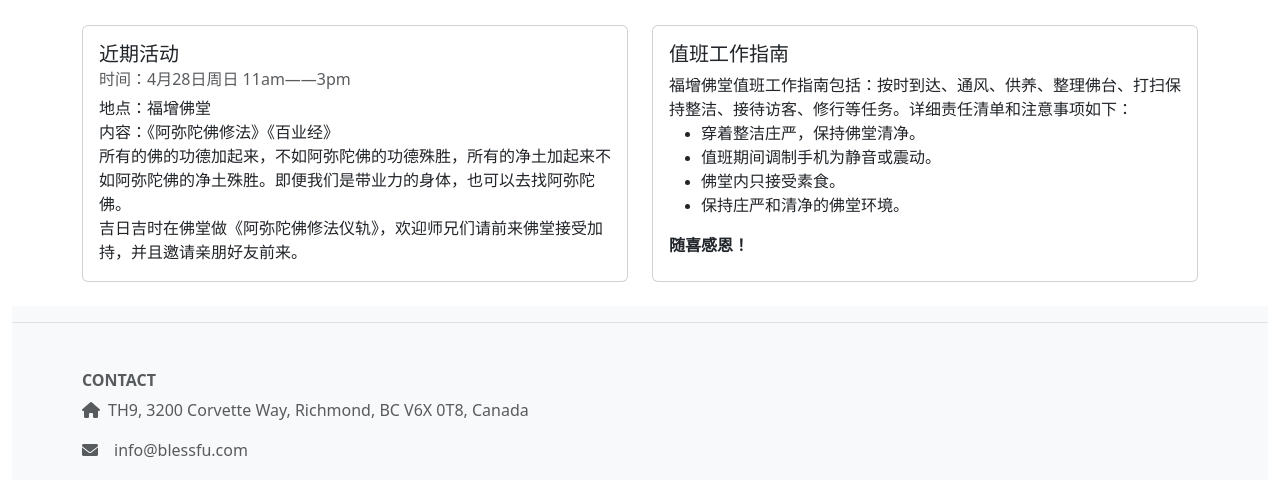
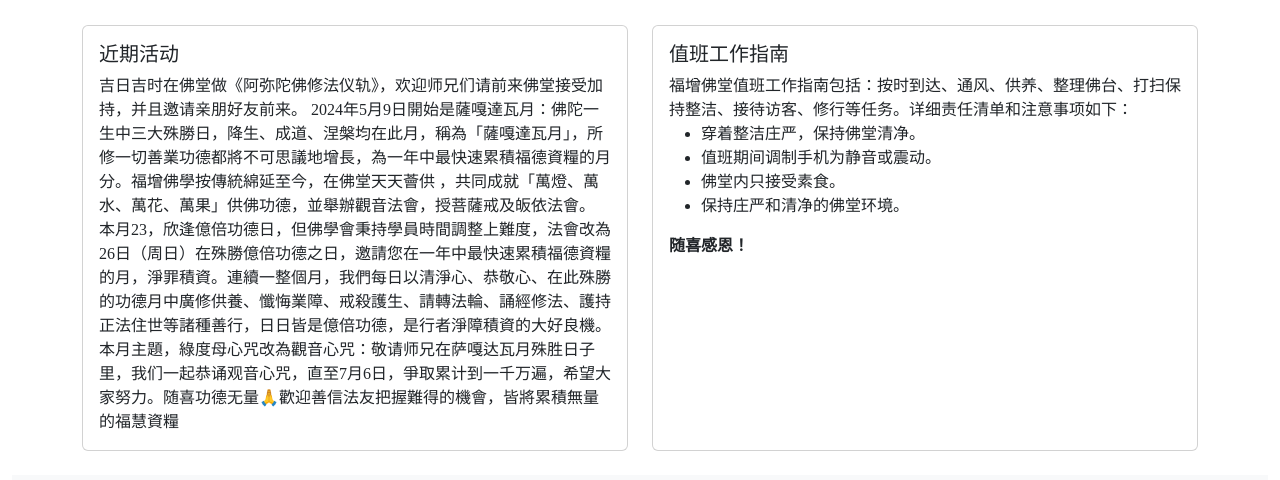
Before and after one commit to WanghanlinStephen/BlessFu, a React (Create React App) app: page /event in a window 1280 px wide. Shown: the part 195-675 px from the top of the page. Built offline with nearby package versions, Linux system fonts and the light colour scheme.

Commit message:
update activity

```diff
--- a/src/components/Event/Event.js
+++ b/src/components/Event/Event.js
@@ -12,12 +12,12 @@ const Event = () => (
           <Card className="h-100 hover-card">
             <Card.Body>
               <Card.Title>近期活动</Card.Title>
-              <Card.Subtitle className="mb-2 text-muted">时间：4月28日周日 11am——3pm</Card.Subtitle>
+              {/* <Card.Subtitle className="mb-2 text-muted">时间：4月28日周日 11am——3pm</Card.Subtitle> */}
               <Card.Text>
-                地点：福增佛堂<br />
-                内容：《阿弥陀佛修法》《百业经》<br />
-                所有的佛的功德加起来，不如阿弥陀佛的功德殊胜，所有的净土加起来不如阿弥陀佛的净土殊胜。即便我们是带业力的身体，也可以去找阿弥陀佛。<br />
                 吉日吉时在佛堂做《阿弥陀佛修法仪轨》，欢迎师兄们请前来佛堂接受加持，并且邀请亲朋好友前来。
+                2024年5月9日開始是薩嘎達瓦月：佛陀一生中三大殊勝日，降生、成道、涅槃均在此月，稱為「薩嘎達瓦月」，所修一切善業功德都將不可思議地增長，為一年中最快速累積福德資糧的月分。福增佛學按傳統綿延至今，在佛堂天天薈供 ，共同成就「萬燈、萬水、萬花、萬果」供佛功德，並舉辦觀音法會，授菩薩戒及皈依法會。
+                本月23，欣逢億倍功德日，但佛學會秉持學員時間調整上難度，法會改為26日（周日）在殊勝億倍功德之日，邀請您在一年中最快速累積福德資糧的月，淨罪積資。連續一整個月，我們每日以清淨心、恭敬心、在此殊勝的功德月中廣修供養、懺悔業障、戒殺護生、請轉法輪、誦經修法、護持正法住世等諸種善行，日日皆是億倍功德，是行者淨障積資的大好良機。
+                本月主題，綠度母心咒改為觀音心咒：敬请师兄在萨嘎达瓦月殊胜日子里，我们一起恭诵观音心咒，直至7月6日，爭取累计到一千万遍，希望大家努力。随喜功德无量🙏歡迎善信法友把握難得的機會，皆將累積無量的福慧資糧
               </Card.Text>
             </Card.Body>
           </Card>
```
